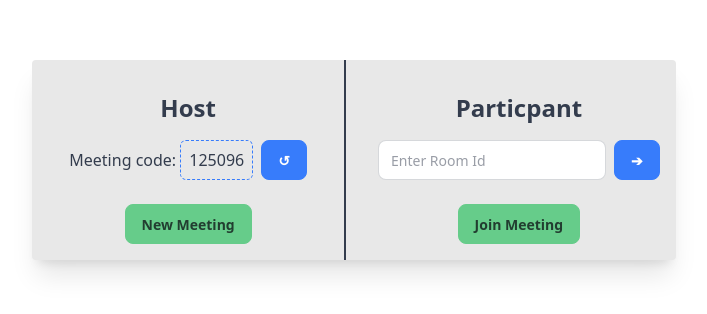
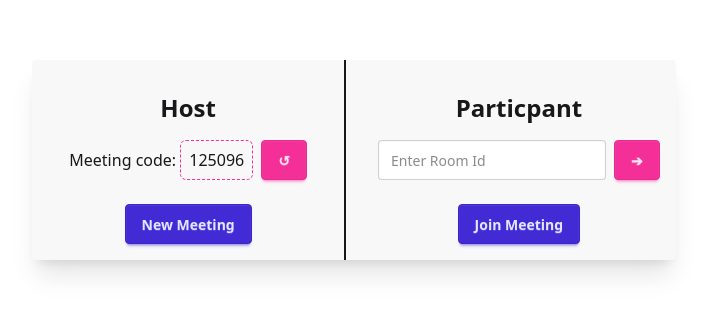
Before and after one commit to hari1907-code/sign-lan, a React (Vite) app: page / in a window 1280 px wide. Shown: the part 240-554 px from the top of the page, without its empty margins (286-993 px from the left). Built offline with nearby package versions, Linux system fonts and the light colour scheme.

Commit message:
Sample changes theme changed

```diff
--- a/src/index.css
+++ b/src/index.css
@@ -1,30 +1,32 @@
 @import 'tailwindcss';
 @plugin 'daisyui';
+
+
 @plugin "daisyui/theme" {
-  name: "emerald";
-  default: true;
-  prefersdark: true;
-  color-scheme: "light";
-  --color-base-100: oklch(100% 0 0);
-  --color-base-200: oklch(93% 0 0);
-  --color-base-300: oklch(86% 0 0);
-  --color-base-content: oklch(35.519% 0.032 262.988);
-  --color-primary: oklch(76.662% 0.135 153.45);
-  --color-primary-content: oklch(33.387% 0.04 162.24);
-  --color-secondary: oklch(61.302% 0.202 261.294);
-  --color-secondary-content: oklch(100% 0 0);
-  --color-accent: oklch(72.772% 0.149 33.2);
-  --color-accent-content: oklch(0% 0 0);
-  --color-neutral: oklch(35.519% 0.032 262.988);
-  --color-neutral-content: oklch(98.462% 0.001 247.838);
-  --color-info: oklch(72.06% 0.191 231.6);
-  --color-info-content: oklch(0% 0 0);
-  --color-success: oklch(64.8% 0.15 160);
-  --color-success-content: oklch(0% 0 0);
-  --color-warning: oklch(84.71% 0.199 83.87);
-  --color-warning-content: oklch(0% 0 0);
-  --color-error: oklch(71.76% 0.221 22.18);
-  --color-error-content: oklch(0% 0 0);
+  name: "dracula";
+  default: false;
+  prefersdark: false;
+  color-scheme: "dark";
+  --color-base-100: oklch(28.822% 0.022 277.508);
+  --color-base-200: oklch(26.805% 0.02 277.508);
+  --color-base-300: oklch(24.787% 0.019 277.508);
+  --color-base-content: oklch(97.747% 0.007 106.545);
+  --color-primary: oklch(75.461% 0.183 346.812);
+  --color-primary-content: oklch(15.092% 0.036 346.812);
+  --color-secondary: oklch(74.202% 0.148 301.883);
+  --color-secondary-content: oklch(14.84% 0.029 301.883);
+  --color-accent: oklch(83.392% 0.124 66.558);
+  --color-accent-content: oklch(16.678% 0.024 66.558);
+  --color-neutral: oklch(39.445% 0.032 275.524);
+  --color-neutral-content: oklch(87.889% 0.006 275.524);
+  --color-info: oklch(88.263% 0.093 212.846);
+  --color-info-content: oklch(17.652% 0.018 212.846);
+  --color-success: oklch(87.099% 0.219 148.024);
+  --color-success-content: oklch(17.419% 0.043 148.024);
+  --color-warning: oklch(95.533% 0.134 112.757);
+  --color-warning-content: oklch(19.106% 0.026 112.757);
+  --color-error: oklch(68.22% 0.206 24.43);
+  --color-error-content: oklch(13.644% 0.041 24.43);
   --radius-selector: 1rem;
   --radius-field: 0.5rem;
   --radius-box: 1rem;
--- a/src/pages/MeetingPage.jsx
+++ b/src/pages/MeetingPage.jsx
@@ -34,7 +34,7 @@ const MeetingPage = () => {
                     <div className="flex flex-col-reverse justify-center p-4 basis-1/3 bg-amber-200">
                         <ChatBox />
                     </div>
-                    <div className="flex flex-row p-4 basis-2/3 bg-amber-200">
+                    <div className="flex flex-row p-4 basis-2/3">
                         {/* Meeting Info  */}
                     </div>
                 </div>
```
